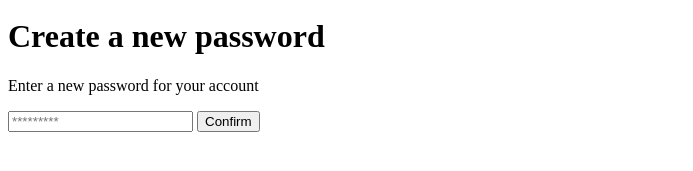
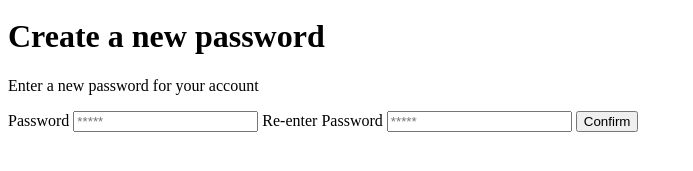
Before and after one commit to edufor/frontendProject, a plain HTML site: page vista-1.html in a window 1280 px wide. Shown: the part 29-200 px from the top of the page, without its empty margins (0-693 px from the left). Drawn offline with Linux system fonts and the light colour scheme.

Commit message:
Se agregaron elementos HTML faltantes en el form

```diff
--- a/vista-1.html
+++ b/vista-1.html
@@ -14,8 +14,11 @@
             <p class="subtitle"> Enter a new password for your account</p>
 
             <form action="/" class="form">
-                <label for="new-password" class="label"></label>
-                <input type="password" name="" id="new-password" placeholder="*********" class="input input-password">
+                <label for="password" class="label">Password</label>
+                <input type="password" name="" id="password" placeholder="*****" class="input input-password">
+
+                <label for="new-password" class="label">Re-enter Password</label>
+                <input type="password" name="" id="new-password" placeholder="*****" class="input input-password">
 
                 <input type="submit" value="Confirm" class="primary-button login-button">
 
```
